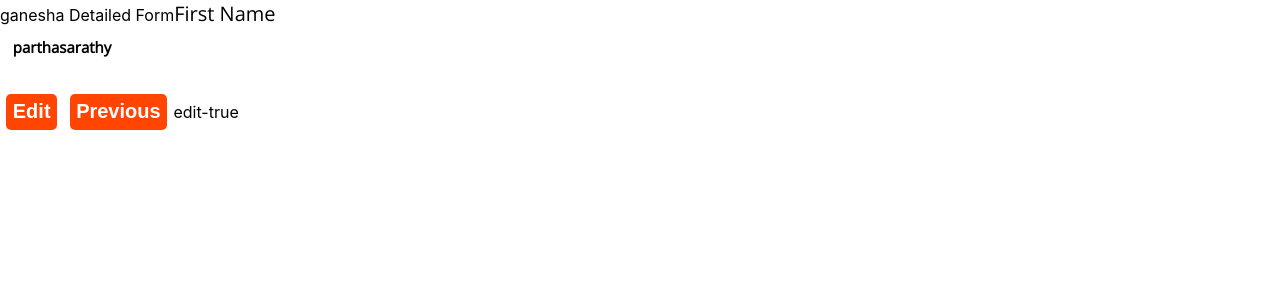
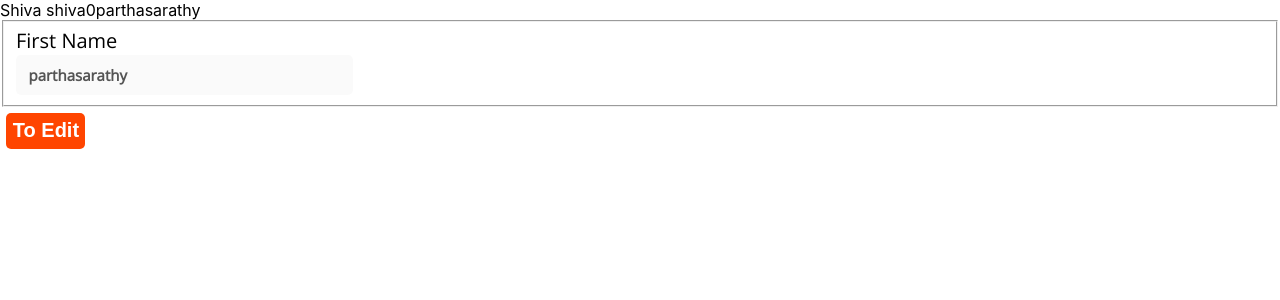
Before and after one commit to GirijaViswa/vst-project, a React (Create React App) app: page /form/0 in a window 1280 px wide. Shown: the top 300 px of the page. Built offline with nearby package versions, Linux system fonts and the light colour scheme.

Commit message:
alternate component added with redux and tested

```diff
--- a/package.json
+++ b/package.json
@@ -8,6 +8,7 @@
     "@testing-library/user-event": "^7.1.2",
     "react": "^16.13.1",
     "react-dom": "^16.13.1",
+    "react-redux": "^7.2.0",
     "react-scripts": "3.4.1"
   },
   "scripts": {
--- a/src/App.js
+++ b/src/App.js
@@ -1,7 +1,8 @@
 import React from 'react';
 import Form from './components/form.js';
 import {BrowserRouter,Route,Switch} from 'react-router-dom';
-import DetailedForm from './components/detailedform.js';
+import DetailedForm from './components/detailedform';
+// import DetailedForm from './components/olddetailedform';
 // import './App.css';
 
 function App() {
--- a/src/components/detailedform.js
+++ b/src/components/detailedform.js
@@ -1,94 +1,63 @@
 import React,{useState} from 'react';
-import '../Styling.css'
 import {connect} from 'react-redux';
-import {Link} from 'react-router-dom';
+import '../Styling.css';
 
 
 const   DetailedForm = (props) => {
-    let record = props.records[parseInt(props.recordId)];
-    const [edit, setEdit] = useState(true);
 
-   const editChange = (event,record) => {
-       debugger
-        if(record[event.target.name] !== event.target.value){
-            props.alterRecord(event.target.name,event.target.value,props.recordId)
-        }
-        console.log(event.target.name,event.target.value,props.recordId)
-   }
+    const [editable,setEditable] = useState(false)
 
-    return (
+    // const enableStyle = {editable ? {color:blue}:{color:red}}
 
-        <div>
-            {console.log(props,"DF")}
-            {console.log(props.records[parseInt(props.recordId)],"final result")}
-            {console.log(record,"final result")}
-            {console.log(edit,"render begin")}
-            ganesha
-            Detailed Form
+    const handleChange = () => {
+
+    }
+
+    return(
+        <div>Shiva shiva
+            {props.recordId}
+            {/* <a onClick={() => setEditable(!editable)}> read more</a> */}
+            {props.records.map(ele=>ele.firstname)}
+
+
             <form className="FormFields">
-                <label>
-                    First Name<br/>
-                    {/* <input type="text" name="firstname" value={this.state.firstname} onChange={(event)=>this.handleChange(event)} placeholder="Enter your firstname"/> */}
-                    <input type="text" name="firstname" value={props.records[parseInt(props.recordId)].firstname} onChange={(event)=>editChange(event,record)} placeholder="Enter your firstname" />
+                {editable ?
+                    <fieldset>
+                        <label>
+                            First Name<br/>
+                            <input type="text" name="firstname" value={props.records[parseInt(props.recordId)].firstname} onChange={(event)=>handleChange(event)} placeholder="Enter your firstname"/>
+                        </label><br/>
+                    </fieldset>
+                    :
+                    <fieldset disabled>
+                        <label>
+                            First Name<br/>
+                            <input type="text" name="firstname" value={props.records[parseInt(props.recordId)].firstname} />
+                        </label><br/>
+                    </fieldset>
+                }
 
-                </label><br/><br/>
-                {/* <label>
-                    Last Name<br/>
-                    <input type="text" name="lastname" value={record.lastname} onChange={editChange} placeholder="Enter your lastname" required />
-                </label><br/><br/>
-                <label>
-                    Username<br/>
-                    <input type="text" name="username" value={record.username} onChange={editChange} placeholder="Enter a username" required />
-                </label><br/><br/>
-                <label>
-                    Email Address<br/>
-                    <input type="text" name="email" value={record.email} onChange={editChange} placeholder="Enter your email address" />
-
-                </label><br/><br/>
-                <label>
-                    Password<br/>
-                    <input type="password" name="password" value={record.password} onChange={editChange} placeholder="Enter password"/>
-
-                </label><br/><br/>
-                <label>
-                    Address<br/>
-                    <input type="text" name="address1" value={record.address1} onChange={editChange} placeholder="Enter your address" required />
-                </label><br/><br/>
-                <label>
-                    City<br/>
-                    <input type="text" name="city" value={record.city} placeholder="Enter your city" onChange={editChange} required />
-                </label><br/><br/>
-                <label>
-                    State/Province<br/>
-                    <input type="text" name="state" value={record.state} onChange={editChange} placeholder="Enter your State/Province" required />
-                </label><br/><br/>
-                <label>
-                    Country<br/>
-                    <input type="text" name="country" value={record.country} onChange={editChange} placeholder="Enter your Country" required />
-                </label><br/><br/>
-                <label>
-                    Zipcode<br/>
-                    <input type="text" name="zipcode" value={record.zipcode} onChange={editChange} placeholder="Enter your zipcode"/>
-
-                </label><br/> <br/>  */}
-                {/* <input className="ButtonClass" type="Submit" value="Submit" /> */}
-                <button onClick={()=>setEdit(!edit)}>Edit</button>
-                <Link to="/"><button>Previous</button></Link>
             </form>
 
-            {edit ? 'edit-true' : 'edit-false'}
+            {editable ?
+                <button onClick={()=>setEditable(!editable)}>To View</button>
+                :
+                <button onClick={()=>setEditable(!editable)}>To Edit</button>
+            }
+
+
+
+
         </div>
     )
 }
 
-const mapStatetoProps = (state) =>{
-    console.log(state.records)
+const mapStatetoProps = (state) => {
     return {recordId:state.recordId,records:state.records}
 }
-const mapDispatchToProps = (dispatch) => {
-    console.log('dispatch',dispatch)
-    return {alterRecord:(name,value,index)=>dispatch({type:"ALTER_RECORD","fieldname":name,"value":value,"idx":index})}
+
+const mapDispatchToProps = () => {
+
 }
 
-// export default connect(mapStatetoProps)(DetailedForm);
 export default connect(mapStatetoProps,mapDispatchToProps)(DetailedForm);
--- a/src/components/form.js
+++ b/src/components/form.js
@@ -1,6 +1,7 @@
 import React from 'react';
 import '../Styling.css'
-import DetailedForm from './detailedform.js';
+import DetailedForm from './olddetailedform';
+// import DetailedForm from '../olddetailedform1.js';
 import {connect} from 'react-redux';
 import {Link} from 'react-router-dom';
 
--- /dev/null
+++ b/src/components/olddetailedform.js
@@ -0,0 +1,116 @@
+import React,{useState} from 'react';
+import '../Styling.css'
+import {connect} from 'react-redux';
+import {Link} from 'react-router-dom';
+
+
+const   DetailedForm = (props) => {
+    // let record = props.records[parseInt(props.recordId)];
+    const [edit, setEdit] = useState(true);
+    console.log(edit,setEdit)
+    const [record,setRec] = useState(props.records[parseInt(props.recordId)])
+
+   const editChange = (event,record) => {
+       debugger
+        if(record[event.target.name] !== event.target.value){
+            props.alterRecord(event.target.name,event.target.value,props.recordId)
+        }
+        console.log(event.target.name,event.target.value,props.recordId)
+   }
+
+//    const handleChange = (event,record) => {
+//     debugger
+//     // let new
+//      if(record[event.target.name] !== event.target.value){
+//          newRec = record.map(ele => {
+//             ele[event.target.name] = event.target.value
+//             return ele;
+//         }
+
+//         )
+//      }
+//      debugger
+
+//      console.log(event.target.name,event.target.value,props.recordId)
+// }
+
+    return (
+
+        <div>
+            {console.log(props,"DF")}
+            {console.log(props.records[parseInt(props.recordId)],"final result")}
+            {console.log(record,"final result")}
+            {console.log(edit,"render begin")}
+    console.log(edit,setEdit)
+
+            ganesha
+            Detailed Form
+            value of edit {edit}
+            {setEdit}
+            <form className="FormFields">
+                <label>
+                    First Name<br/>
+                    {/* <input type="text" name="firstname" value={this.state.firstname} onChange={(event)=>this.handleChange(event)} placeholder="Enter your firstname"/> */}
+                    {/* <input type="text" name="firstname" value={props.records[parseInt(props.recordId)].firstname} onChange={(event)=>editChange(event,record)} placeholder="Enter your firstname" /> */}
+
+                </label><br/><br/>
+                {/* <label>
+                    Last Name<br/>
+                    <input type="text" name="lastname" value={record.lastname} onChange={editChange} placeholder="Enter your lastname" required />
+                </label><br/><br/>
+                <label>
+                    Username<br/>
+                    <input type="text" name="username" value={record.username} onChange={editChange} placeholder="Enter a username" required />
+                </label><br/><br/>
+                <label>
+                    Email Address<br/>
+                    <input type="text" name="email" value={record.email} onChange={editChange} placeholder="Enter your email address" />
+
+                </label><br/><br/>
+                <label>
+                    Password<br/>
+                    <input type="password" name="password" value={record.password} onChange={editChange} placeholder="Enter password"/>
+
+                </label><br/><br/>
+                <label>
+                    Address<br/>
+                    <input type="text" name="address1" value={record.address1} onChange={editChange} placeholder="Enter your address" required />
+                </label><br/><br/>
+                <label>
+                    City<br/>
+                    <input type="text" name="city" value={record.city} placeholder="Enter your city" onChange={editChange} required />
+                </label><br/><br/>
+                <label>
+                    State/Province<br/>
+                    <input type="text" name="state" value={record.state} onChange={editChange} placeholder="Enter your State/Province" required />
+                </label><br/><br/>
+                <label>
+                    Country<br/>
+                    <input type="text" name="country" value={record.country} onChange={editChange} placeholder="Enter your Country" required />
+                </label><br/><br/>
+                <label>
+                    Zipcode<br/>
+                    <input type="text" name="zipcode" value={record.zipcode} onChange={editChange} placeholder="Enter your zipcode"/>
+
+                </label><br/> <br/>  */}
+                {/* <input className="ButtonClass" type="Submit" value="Submit" /> */}
+                <button onClick={()=>setEdit(!edit)}>Edit</button>
+                <Link to="/"><button>Previous</button></Link>
+            </form>
+
+            {edit ? 'edit-true' : 'edit-false'}
+        </div>
+    )
+}
+
+const mapStatetoProps = (state) =>{
+    console.log(state.records)
+    return {recordId:state.recordId,records:state.records}
+}
+const mapDispatchToProps = (dispatch) => {
+    console.log('dispatch',dispatch)
+    return {alterRecord:(name,value,index)=>dispatch({type:"ALTER_RECORD","fieldname":name,"value":value,"idx":index})}
+}
+
+// export default connect(mapStatetoProps)(DetailedForm);
+export default connect(mapStatetoProps,mapDispatchToProps)(DetailedForm);
--- a/src/redux/reducer.js
+++ b/src/redux/reducer.js
@@ -38,10 +38,15 @@ const reducer = (oldstate, action) => {
             // newRec[parseInt(action.idx)] = editRecord;
             // return {...oldstate,records:newRec};
 
-            let editRecord = oldstate.records[parseInt(action.idx)]
-            editRecord[action.fieldname] = action.value
-            Object.assign(oldstate.records[parseInt(action.idx)],editRecord)
-            return {...oldstate,records:oldstate.records}
+            let newRecs = oldstate.records.map((rec,id) => {
+                if(id === parseInt(action.idx)){
+                    // debugger
+                    rec[action.fieldname] = action.value
+                }
+                return rec
+            })
+            // debugger
+            return {...oldstate,records:newRecs}
 
 //Default Action
         default:
```
Also changed, not shown: 1 other file (tests, documents, lock files or other folders).
